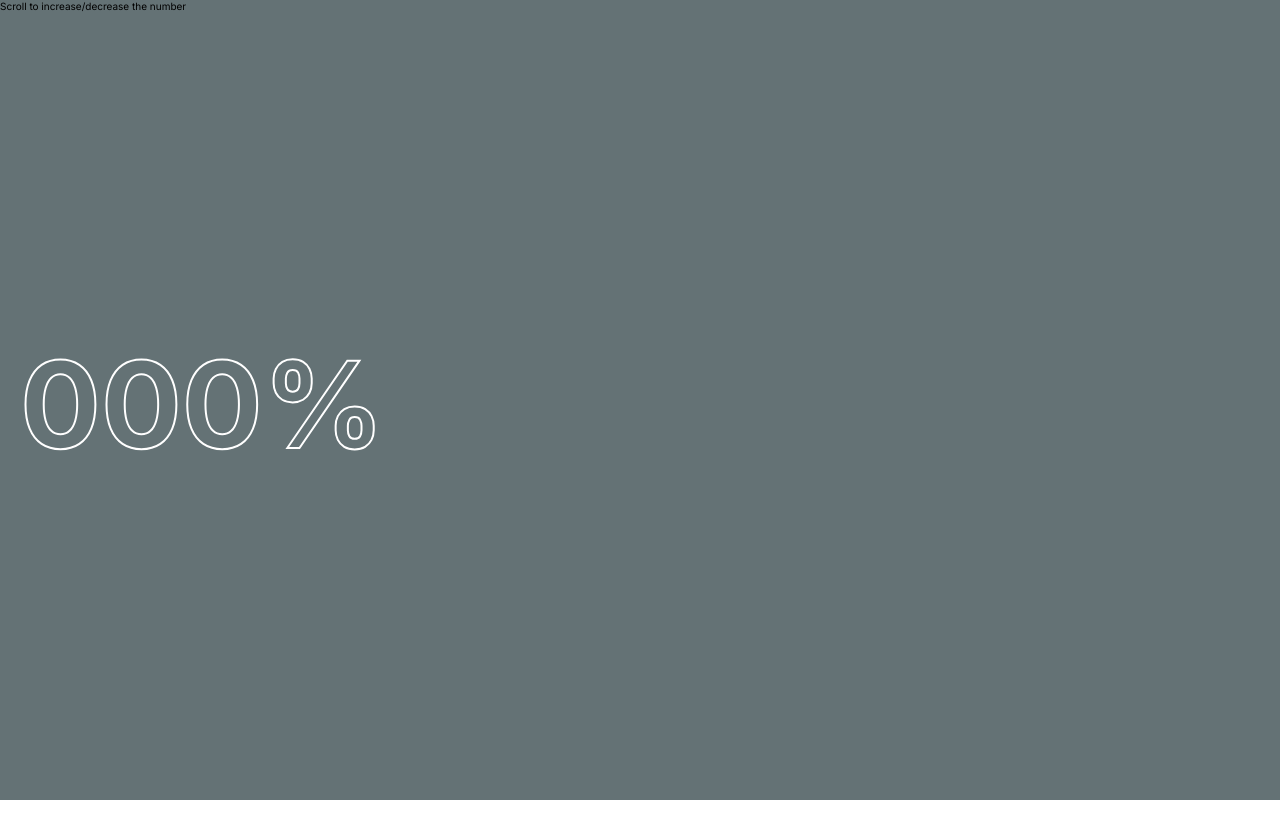
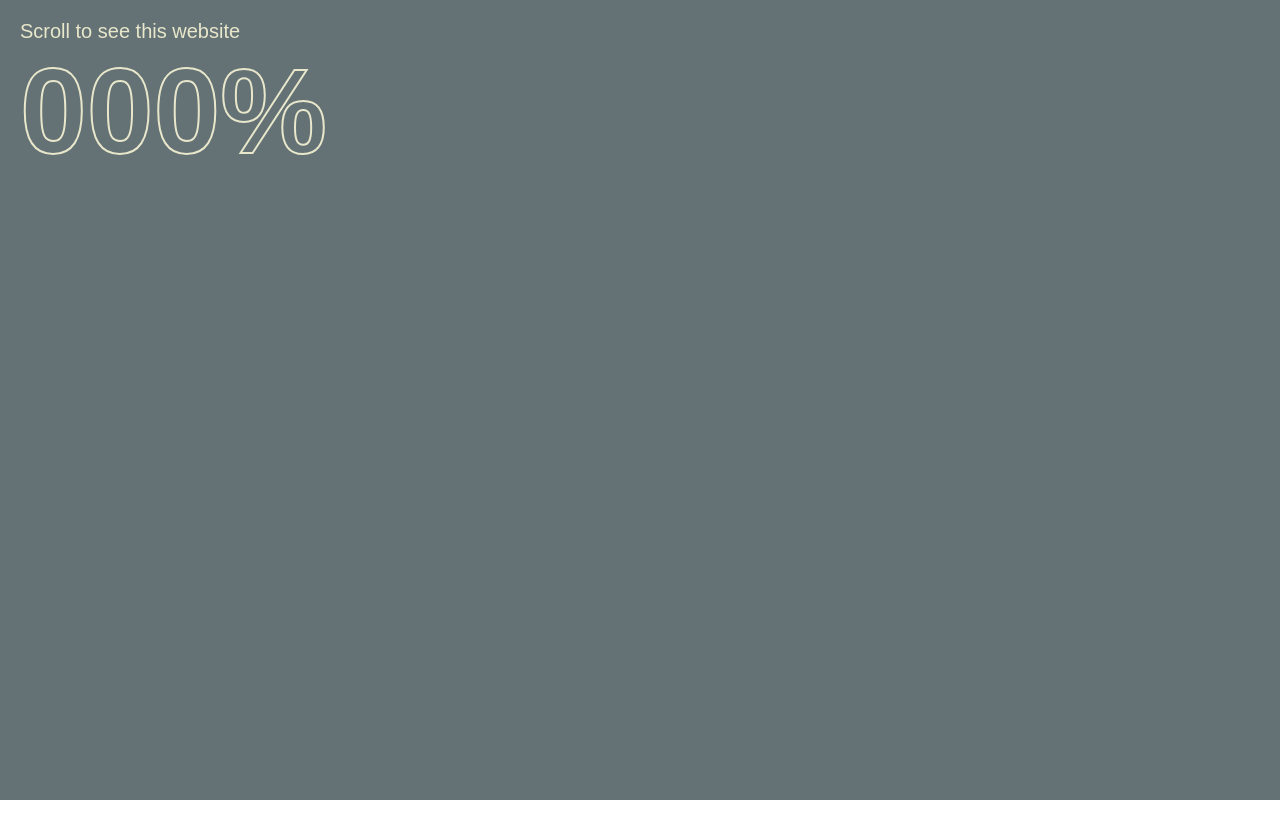
Before and after one commit to hovEdgar/portfolio, a Next.js app: page / in a window 1280 px wide. Built offline with nearby package versions, Linux system fonts and the light colour scheme.

Commit message:
have finished dynamic text background fill during scroll

```diff
--- a/app/components/ScrollIncrementer/ScrollIncrementer.module.scss
+++ b/app/components/ScrollIncrementer/ScrollIncrementer.module.scss
@@ -4,20 +4,31 @@
     position: relative;
     height: 100vh;
     background: $primary-dark;
+    font-family: "Gajraj One", sans-serif;
+
+    .gritting {
+        padding: 2rem;
+        font-size: 2rem;
+        color: $primary-light;
+    }
+
+    svg text {
+        top: 100px;
+        font-size: 12rem;
+    }
+
+    @media screen and (max-width: 800px) {
+        svg text {
+            font-size: 6rem;
+        }
+    }
 }
 
-.progress {
-    //font-size: 12rem;
-    font-family: "Gajraj One", sans-serif;
-    //font-family: 'Gajraj One', sans-serif;
-    //text-align: left;
-    //font-weight: 1000;
-    //display: inline-block;
-    //padding: 10px 20px;
-    color: #fff;
-    //-webkit-background-clip: text;
-    //-webkit-text-fill-color: transparent;
-    -webkit-text-stroke-width: 5px;
+
+// example how to style text with stroke and linear gradient
+.add-stroke {
+    //color: #fff;
+    //-webkit-text-stroke-width: 5px;
     //background: -webkit-linear-gradient(0deg, rgba(255,255,255,0) 51%, rgba(59,183,126,1) 51%);
     //-webkit-background-clip: text;
     //-webkit-text-fill-color: transparent;
--- a/app/components/ScrollIncrementer/index.js
+++ b/app/components/ScrollIncrementer/index.js
@@ -5,6 +5,7 @@ import {placeZerosAtStart} from "@/app/utils/helpers";
 
 const ScrollIncrementer = () => {
 	const [number, setNumber] = useState(0);
+	const aspectRatio = 16 / 9;
 
 	const handleScroll = (event) => {
 		// Check the scrolling direction
@@ -31,15 +32,15 @@ const ScrollIncrementer = () => {
 	return (
 		<div className={styles.container}>
 			{/* Non-scrollable component content here */}
-			<h3>Scroll to increase/decrease the number</h3>
-			<svg width="100%" height="auto" xmlns="http://www.w3.org/2000/svg">
+			<h3 className={styles.gritting}>Scroll to see this website</h3>
+			<svg width="100%" height="120" xmlns="http://www.w3.org/2000/svg">
 				{/* Create a linear gradient */}
 				<linearGradient id="gradient" x1="0%" y1="0%" x2="100%" y2="0%">
-					<stop offset={`${number}%`} stopColor="white" />
+					<stop offset={`${number}%`} stopColor="#e8e7cb" />
 					<stop offset={`${number}%`} stopColor="#647275" />
 				</linearGradient>
 				{/* Use the gradient as a mask for the text */}
-				<text stroke="white" strokeWidth="2" x="20px" y="50%" dy=".3em" fontSize="120" fontWeight="bold" fill="url(#gradient)">
+				<text stroke="#e8e7cb" strokeWidth="2" x="20px" y="25%" dy=".5em" fontSize="120" fontWeight="bold" fill="url(#gradient)">
 					{placeZerosAtStart(number)}{Math.round(number)}%
 				</text>
 			</svg>
```
